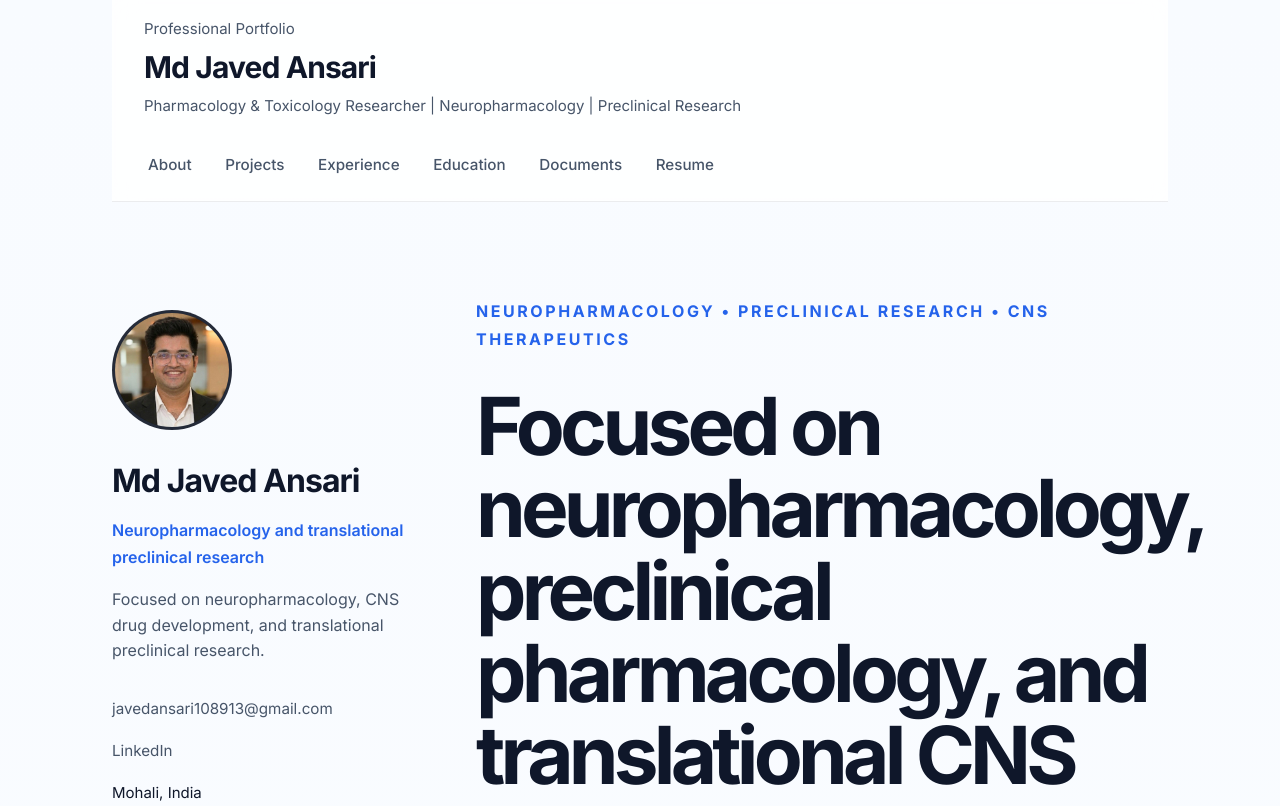
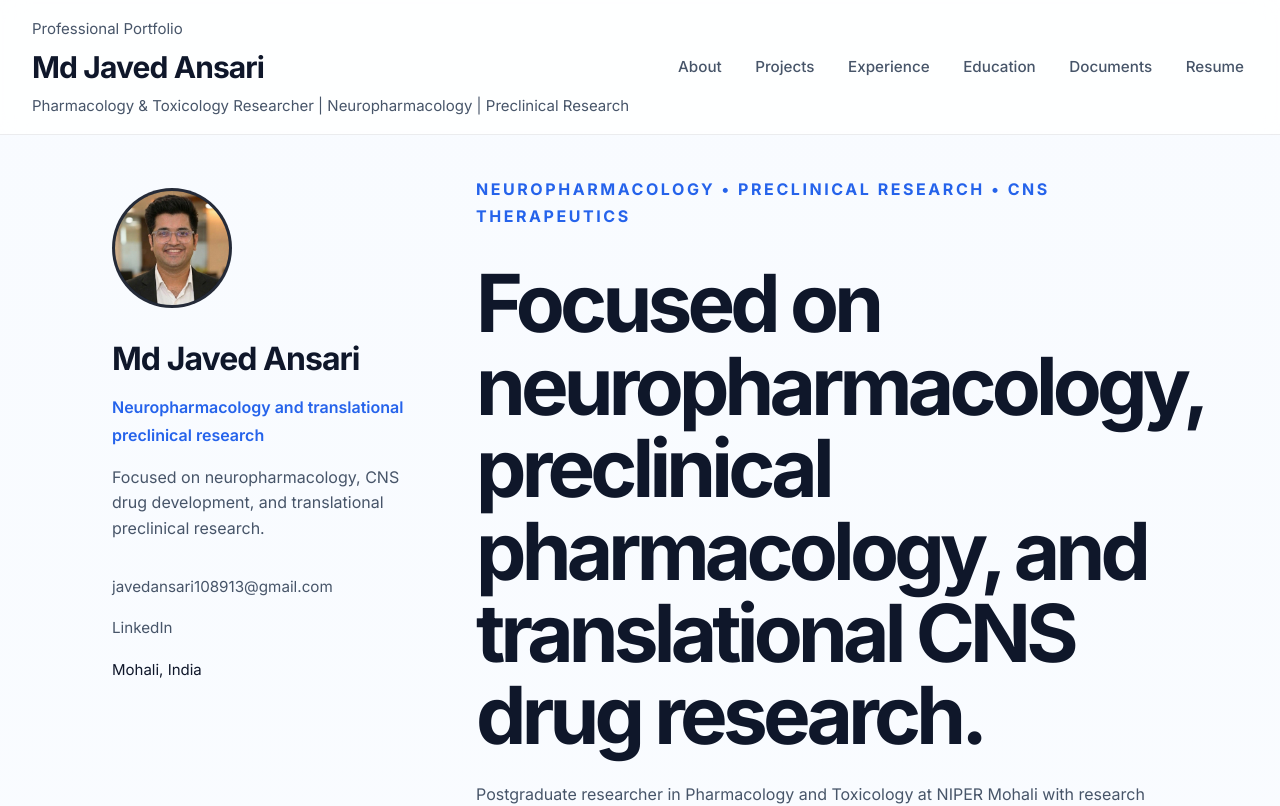
Before and after one commit to MUSTAKIMSHAIKH2942/researchprotfolio, a React (Vite) app: page / in a window 1280 px wide. Shown: the top 806 px of the page. Built offline with nearby package versions, Linux system fonts and the light colour scheme.

Commit message:
fix: use Node.js server for proper SPA routing on Render

```diff
--- a/package.json
+++ b/package.json
@@ -10,9 +10,11 @@
   "scripts": {
     "dev": "vite",
     "build": "vite build",
-    "preview": "vite preview"
+    "preview": "vite preview",
+    "start": "node server.js"
   },
   "dependencies": {
+    "express": "^4.18.2",
     "framer-motion": "^12.40.0",
     "react": "^18.3.1",
     "react-dom": "^18.3.1",
--- a/src/data/portfolio.ts
+++ b/src/data/portfolio.ts
@@ -5,8 +5,7 @@ export const portfolioData = {
     'Pharmacology & Toxicology Researcher | Neuropharmacology | Preclinical Research',
 
   about:
-    'Postgraduate researcher in Pharmacology and Toxicology at NIPER Mohali with academic and research experience in neuropharmacology, neuroinflammation, and preclinical pharmacology. Worked on research projects related to ischemic stroke therapy and cannabinoid receptor-mediated neuroinflammation with exposure to in vivo studies, drug evaluation, and experimental data analysis using GraphPad Prism. Interested in CNS drug development, translational pharmacology, and preclinical therapeutic research.',
-
+    'I’m a Pharmacologist and Biomedical Research Enthusiast driven by a passion for neuroscience, stroke therapeutics, and next-generation healthcare innovation. My work focuses on combining pharmacology, nanomedicine, biomedical engineering, and AI-driven approaches to develop impactful solutions for neurological disorders and targeted therapy systems.Currently, I am working on a research project centered on **self-propelled micromotors for ischemic stroke therapy**, designed to enhance targeted thrombus removal and improve the precision of stroke treatment. This research reflects my strong interest in translational medicine, advanced drug delivery systems, and innovative biomedical technologies that can transform patient care. I enjoy working on ideas that connect scientific research with real-world healthcare applications and actively seek opportunities where I can contribute through research, innovation, consultancy, and collaborative scientific communities. My goal is to contribute to meaningful advancements in biomedical science and help build technologies that improve healthcare outcomes globally.Passionate about continuous learning and innovation, I aim to be part of communities and organizations shaping the future of medicine through science, technology, and impactful research.',
   aboutShort:
     'Focused on neuropharmacology, CNS drug development, and translational preclinical research.',
 
--- a/src/styles.css
+++ b/src/styles.css
@@ -70,6 +70,7 @@ body {
 
   -webkit-font-smoothing: antialiased;
   -webkit-tap-highlight-color: transparent;
+  padding-top: clamp(60px, 10vw, 80px);
 }
 
 /* -------------------------------- */
@@ -148,8 +149,10 @@ p {
 /* -------------------------------- */
 
 .site-header {
-  position: sticky;
+  position: fixed;
   top: 0;
+  left: 0;
+  right: 0;
   z-index: 999;
 
   background: rgba(255, 255, 255, 0.82);
@@ -234,7 +237,7 @@ p {
 
 .profile-panel {
   position: sticky;
-  top: clamp(80px, 12vw, 110px);
+  top: clamp(70px, 12vw, 100px);
 
   height: fit-content;
 }
```
Also changed, not shown: render.yaml (+5 -2 lines), server.js (added, +21 -0 lines), 1 other file (tests, documents, lock files or other folders).
